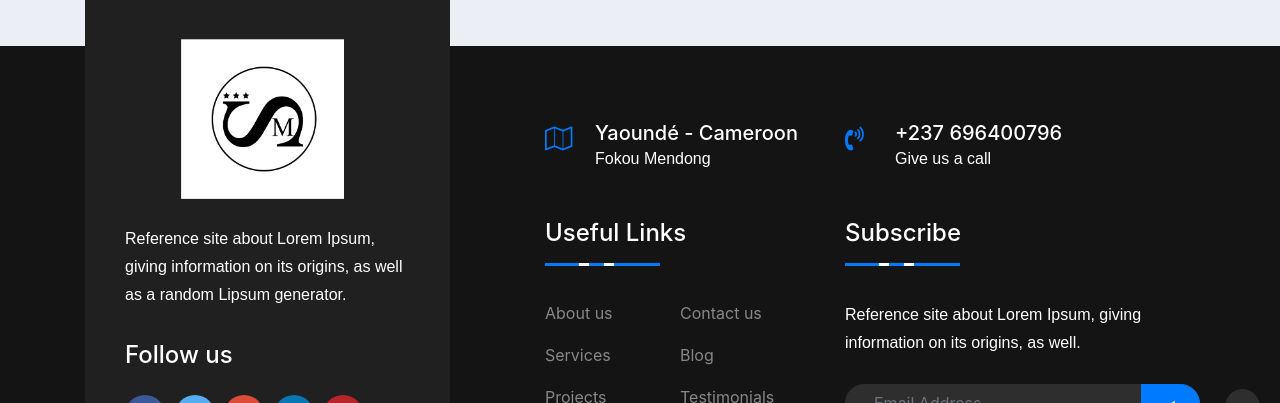
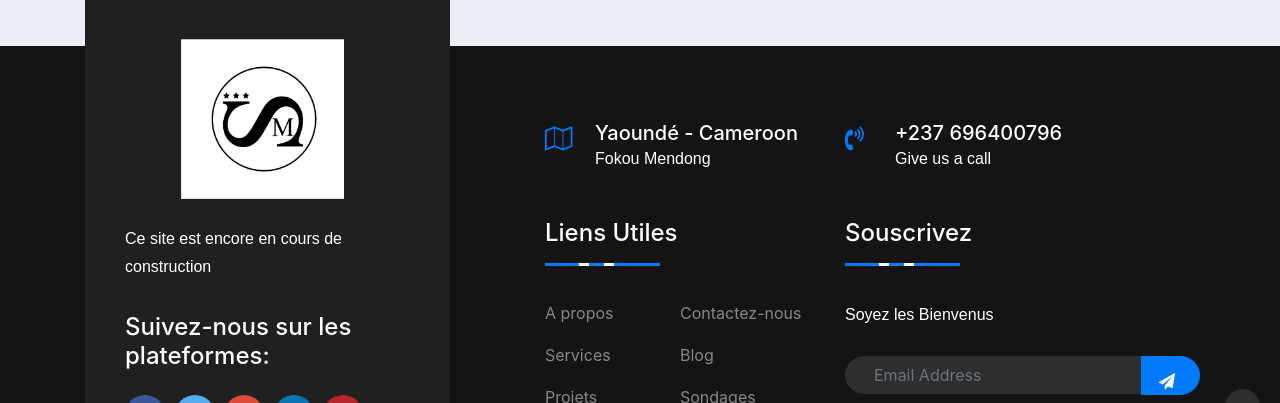
Before and after one commit to sergedemanou/systeme_de_gestion_de_stock, a Django app: page /commande/les_commandes/ in a window 1280 px wide. Shown: the part 356-759 px from the top of the page. Run offline with Django 3.2, Linux system fonts and the light colour scheme; a user stored in the database is signed in; some libraries are stand-ins or nearby versions.

Commit message:
second commit

```diff
--- a/systeme_de_gestion_de_stock/templates/base/footer.html
+++ b/systeme_de_gestion_de_stock/templates/base/footer.html
@@ -16,10 +16,10 @@
                             <img src="{% static 'images/image1.png' %}" alt="footer_logo" class="img-fluid ml-5 pl-2" width="60%" height="60%" >
                         </a>
                         <p class="footer-info-text">
-                           Reference site about Lorem Ipsum, giving information on its origins, as well as a random Lipsum generator.
+                           Ce site est encore en cours de construction
                         </p>
                         <div class="footer-social-link">
-                            <h3>Follow us</h3>
+                            <h3>Suivez-nous sur les plateformes:</h3>
                             <ul>
                                 <li>
                                     <a href="#">
@@ -95,32 +95,32 @@
                         <div class="col-md-12 col-lg-6">
                             <div class="footer-widget footer-left-widget">
                                 <div class="section-heading">
-                                    <h3>Useful Links</h3>
+                                    <h3>Liens Utiles</h3>
                                     <span class="animate-border border-black"></span>
                                 </div>
                                 <ul>
                                     <li>
-                                        <a href="#">About us</a>
+                                        <a href="#">A propos</a>
                                     </li>
                                     <li>
                                         <a href="#">Services</a>
                                     </li>
                                     <li>
-                                        <a href="#">Projects</a>
+                                        <a href="#">Projets</a>
                                     </li>
                                     <li>
-                                        <a href="#">Our Team</a>
+                                        <a href="#">Notre Equipe</a>
                                     </li>
                                 </ul>
                                 <ul>
                                     <li>
-                                        <a href="#">Contact us</a>
+                                        <a href="#">Contactez-nous</a>
                                     </li>
                                     <li>
                                         <a href="#">Blog</a>
                                     </li>
                                     <li>
-                                        <a href="#">Testimonials</a>
+                                        <a href="#">Sondages</a>
                                     </li>
                                     <li>
                                         <a href="#">Faq</a>
@@ -133,11 +133,11 @@
                         <div class="col-md-12 col-lg-6">
                             <div class="footer-widget">
                                 <div class="section-heading">
-                                    <h3>Subscribe</h3>
+                                    <h3>Souscrivez</h3>
                                     <span class="animate-border border-black"></span>
                                 </div>
                                 <p><!-- Don’t miss to subscribe to our new feeds, kindly fill the form below. -->
-                                Reference site about Lorem Ipsum, giving information on its origins, as well.</p>
+                                Soyez les Bienvenus</p>
                                 <form action="#">
                                     <div class="form-row">
                                         <div class="col dk-footer-form">
@@ -174,16 +174,16 @@
                         <div class="copyright-menu">
                             <ul>
                                 <li>
-                                    <a href="#">Home</a>
+                                    <a href="#">Accueil</a>
                                 </li>
                                 <li>
-                                    <a href="#">Terms</a>
+                                    <a href="#">Conditions d'utilisation</a>
                                 </li>
                                 <li>
-                                    <a href="#">Privacy Policy</a>
+                                    <a href="#">Police</a>
                                 </li>
                                 <li>
-                                    <a href="#">Contact</a>
+                                    <a href="#">Contacts</a>
                                 </li>
                             </ul>
                         </div>
```
Also changed, not shown: systeme_de_gestion_de_stock/projet/settings.py (+2 -6 lines), systeme_de_gestion_de_stock/db.sqlite3 (added).
